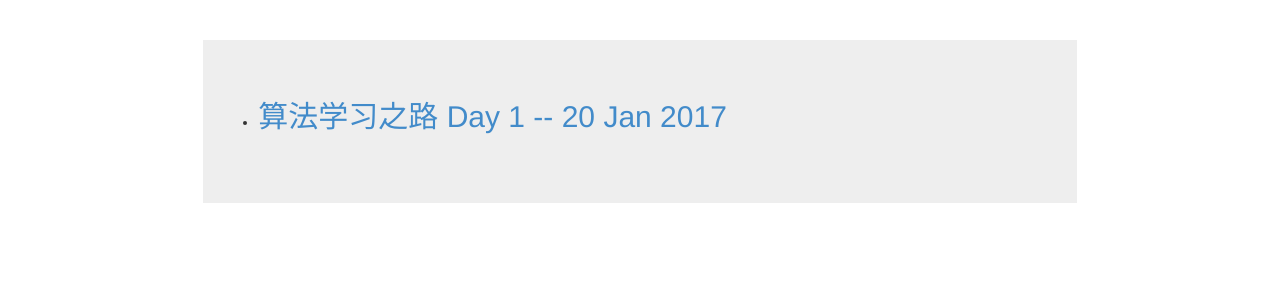
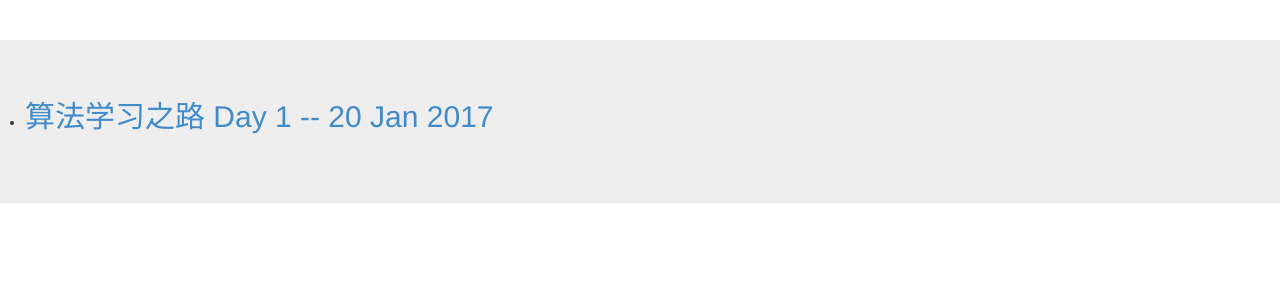
Before and after one commit to goyourfly/goyourfly.github.io, a Jekyll site: the page built from index.html, in a window 1280 px wide. Shown: the top 300 px of the page. Built offline with Jekyll 4.4.1, drawn with Linux system fonts in a browser that asks for light colours.

Commit message:
Update default.html

```diff
--- a/_layouts/default.html
+++ b/_layouts/default.html
@@ -14,23 +14,12 @@
 		<body>
 		<div class="container-fluid">
 			<div class="row">
-				<div class="col-xs-12 col-sm-8 col-sm-offset-2" style="margin-top:40px;margin-bottom:100px; padding-top:40px;padding-bottom:60px;background-color:#eee">
-		 	<!-- <nav >
-				<ul>
-				<li><a href="/">Home</a></li>
-		       		<li><a href="/about">About</a></li>
-	     			<li><a href="/cv">CV</a></li>
-	   			<li><a href="/blog">Blog</a></li>
-				</ul>
-			</nav> -->
-
-			{{ content }}
-
-
-			<footer>
-			</footer>
+				<div style="margin-top:40px;margin-bottom:100px; padding-top:40px;padding-bottom:60px;background-color:#eee">
+					{{ content }}
+				<footer>
+				</footer>
 				</div>
 			</div>
-			</div><!-- /.container -->
+		</div>
 		</body>
 	</html>
```
